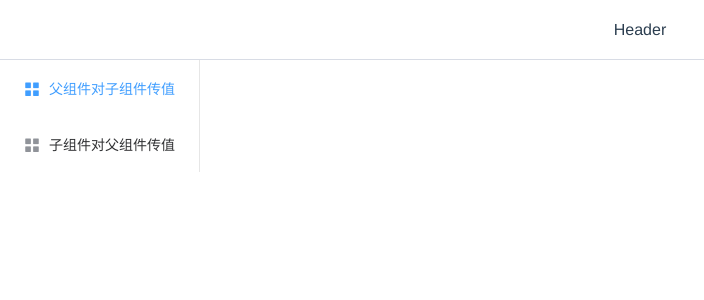
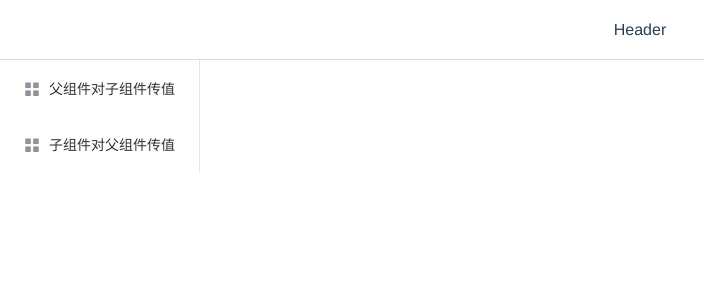
Before and after one commit to ClausLiang/elementAndVueDemo, a Vue app: page /sonToFather in a window 1280 px wide. Shown: the top 300 px of the page, without its empty margins (0-704 px from the left). Built offline with nearby package versions, Linux system fonts and the light colour scheme.

Commit message:
刷新以后菜单选中状态不变的设置

```diff
--- a/src/components/Index.vue
+++ b/src/components/Index.vue
@@ -5,7 +5,7 @@
       <el-container>
         <el-aside width="200px" class="menu">
           <el-menu
-            default-active="/fatherToSon"
+            :default-active="currentMenu"
             class="el-menu-vertical-demo" router>
             <el-menu-item index="/fatherToSon">
               <i class="el-icon-menu"></i>
@@ -26,6 +26,14 @@
 </template>
 <script>
   export default {
+    data () {
+      return {
+        currentMenu: '/'
+      }
+    },
+    created () {
+      this.currentMenu = this.$route.path
+    }
   }
 </script>
 <style lang="stylus" rel="stylesheet/stylus">
```
